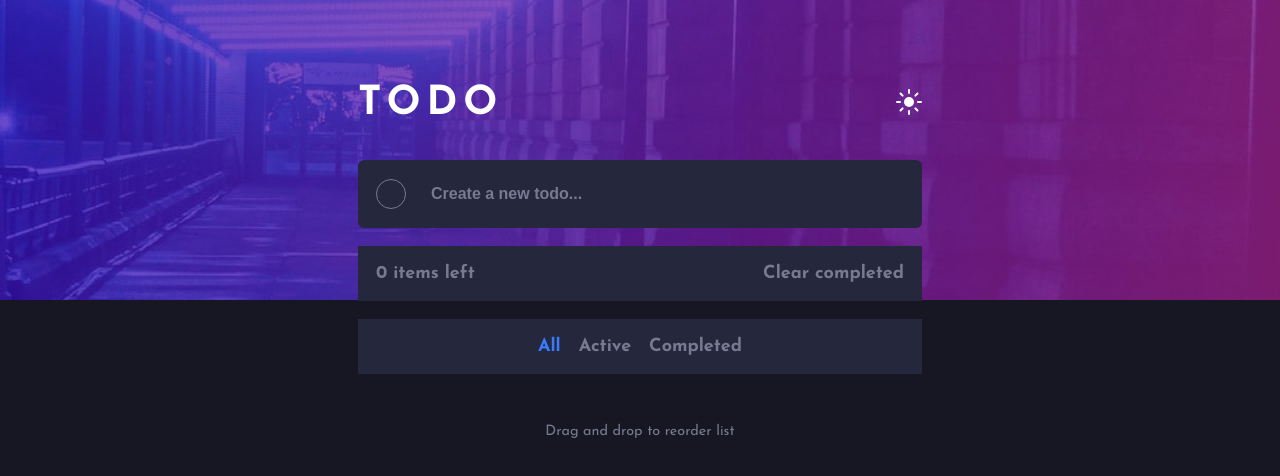
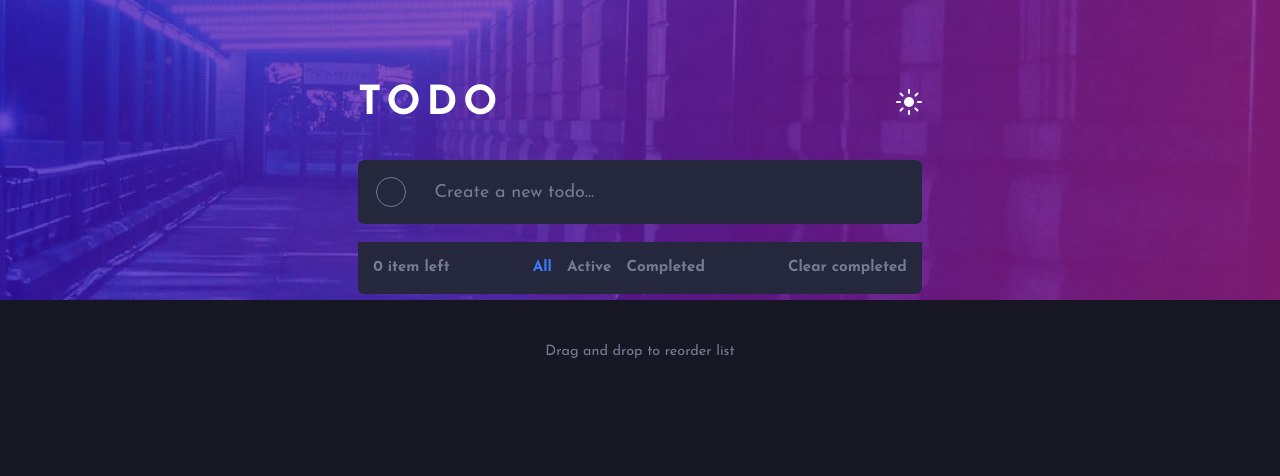
Before and after one commit to peterxavier01/todo_vortex, a React (Vite) app: page / in a window 1280 px wide. Shown: the top 476 px of the page. Built offline with nearby package versions, Linux system fonts and the light colour scheme.

Commit message:
update SingleTodo.tsx

```diff
--- a/index.html
+++ b/index.html
@@ -10,7 +10,7 @@
       href="https://fonts.googleapis.com/css2?family=Josefin+Sans:ital,wght@0,400;0,700;1,400;1,700&display=swap"
       rel="stylesheet"
     />
-    <title>Todo App</title>
+    <title>Todo Vortex</title>
   </head>
   <body>
     <div id="root"></div>
--- a/src/App.scss
+++ b/src/App.scss
@@ -8,6 +8,10 @@ main {
   top: 0;
   left: 0;
   width: 100%;
+}
+
+input {
+  font-family: "Josefin Sans", sans-serif;
 }
 
 .wrapper {
--- a/src/components/Background.tsx
+++ b/src/components/Background.tsx
@@ -4,11 +4,13 @@ import BgMobileLight from "../assets/bg-mobile-light.jpg";
 import BgMobileDark from "../assets/bg-mobile-dark.jpg";
 import "../styles/Background.scss";
 import { useThemeContext } from "../context/ThemeContext";
+import { useTodoContext } from "../context/TodoContext";
 
 const Background = () => {
   const { theme } = useThemeContext();
+  const { screenWidth } = useTodoContext();
   const isDarkMode = theme === "dark";
-  const isMobile = window.innerWidth <= 768;
+  const isMobile = screenWidth <= 768;
   let bgImg = "";
 
   if (isDarkMode && !isMobile) {
--- a/src/components/BottomNav.tsx
+++ b/src/components/BottomNav.tsx
@@ -1,6 +1,41 @@
 import { useEffect, useState } from "react";
 import "../styles/BottomNav.scss";
 import { saveTodo, useTodoContext } from "../context/TodoContext";
+
+type Props = {
+  handleClickOne: () => void;
+  handleClickTwo: () => void;
+  handleClickThree: () => void;
+  activeFilter: number;
+};
+
+const BottomNavBtn: React.FC<Props> = ({
+  handleClickOne,
+  handleClickTwo,
+  handleClickThree,
+  activeFilter,
+}) => (
+  <div className="bottom-nav-btn desktop">
+    <p
+      onClick={handleClickOne}
+      style={{ color: activeFilter === 0 ? "var(--bright-blue)" : "" }}
+    >
+      All
+    </p>
+    <p
+      onClick={handleClickTwo}
+      style={{ color: activeFilter === 1 ? "var(--bright-blue)" : "" }}
+    >
+      Active
+    </p>
+    <p
+      onClick={handleClickThree}
+      style={{ color: activeFilter === 2 ? "var(--bright-blue)" : "" }}
+    >
+      Completed
+    </p>
+  </div>
+);
 
 const BottomNav = () => {
   const [activeFilter, setActiveFilter] = useState<number>(0);
@@ -13,6 +48,7 @@ const BottomNav = () => {
     setCompletedTodos,
     setActiveTodos,
     setFilter,
+    screenWidth,
   } = useTodoContext();
   const TodoListLength = todos.length;
   const ActiveTodosLength = activeTodos.length;
@@ -59,6 +95,7 @@ const BottomNav = () => {
 
   // clear all completed todos
   const clearCompletedTodos = () => {
+    if (!completedTodos) return;
     const activeTodos = todos.filter((todo) => !todo.isDone);
     setTodos(activeTodos);
     setCompletedTodos([]);
@@ -68,38 +105,47 @@ const BottomNav = () => {
   return (
     <div className="bottom-nav">
       <div>
-        <p>{lengthToRender} items left</p>
+        <p>
+          {lengthToRender} item
+          {lengthToRender && lengthToRender > 2 ? "s" : ""} left
+        </p>
+        {screenWidth >= 768 && (
+          <BottomNavBtn
+            activeFilter={activeFilter}
+            handleClickOne={() => {
+              setFilter("all");
+              handleClick(0);
+            }}
+            handleClickTwo={() => {
+              handleClick(1);
+              getActiveTodos();
+            }}
+            handleClickThree={() => {
+              handleClick(2);
+              getCompletedTodos();
+            }}
+          />
+        )}
         <p onClick={clearCompletedTodos}>Clear completed</p>
       </div>
-      <div>
-        <p
-          onClick={() => {
+
+      {screenWidth < 768 && (
+        <BottomNavBtn
+          activeFilter={activeFilter}
+          handleClickOne={() => {
             setFilter("all");
             handleClick(0);
           }}
-          style={{ color: activeFilter === 0 ? "var(--bright-blue)" : "" }}
-        >
-          All
-        </p>
-        <p
-          onClick={() => {
+          handleClickTwo={() => {
             handleClick(1);
             getActiveTodos();
           }}
-          style={{ color: activeFilter === 1 ? "var(--bright-blue)" : "" }}
-        >
-          Active
-        </p>
-        <p
-          onClick={() => {
+          handleClickThree={() => {
             handleClick(2);
             getCompletedTodos();
           }}
-          style={{ color: activeFilter === 2 ? "var(--bright-blue)" : "" }}
-        >
-          Completed
-        </p>
-      </div>
+        />
+      )}
     </div>
   );
 };
--- a/src/components/SingleTodo.tsx
+++ b/src/components/SingleTodo.tsx
@@ -15,11 +15,35 @@ type Props = {
 const SingleTodo: React.FC<Props> = ({ todo, index }) => {
   const { deleteTodo, todos, setTodos } = useTodoContext();
   const [savedValue, setValue] = useLocalStorage("checked", todo.isDone);
+  const [edit, setEdit] = useState<string>(todo.todo);
 
-  const [edit, setEdit] = useState<string>(todo.todo);
   const [editTodo, setEditTodo] = useState<boolean>(false);
   const inputRef = useRef<HTMLInputElement>(null);
+  const [isHovered, setIsHovered] = useState<boolean>(false);
+  const { screenWidth } = useTodoContext();
 
+  const handleMouseEnter = () => {
+    if (screenWidth > 768) {
+      setIsHovered(true);
+    }
+  };
+
+  const handleMouseLeave = () => {
+    if (screenWidth > 768) {
+      setIsHovered(false);
+    }
+  };
+
+  // show the delete icon on small screens and only on hover on large screens
+  useEffect(() => {
+    if (screenWidth <= 768) {
+      setIsHovered(true);
+    } else {
+      setIsHovered(false);
+    }
+  }, [screenWidth]);
+
+  // set the focus on the input when updating the todo
   useEffect(() => {
     inputRef.current?.focus();
   }, [editTodo]);
@@ -60,6 +84,8 @@ const SingleTodo: React.FC<Props> = ({ todo, index }) => {
             ...provided.draggableProps.style,
             width: snapshot.isDragging ? "200px" : "auto",
           }}
+          onMouseEnter={handleMouseEnter}
+          onMouseLeave={handleMouseLeave}
           ref={provided.innerRef}
           {...provided.draggableProps}
           {...provided.dragHandleProps}
@@ -106,9 +132,11 @@ const SingleTodo: React.FC<Props> = ({ todo, index }) => {
             </div>
           </div>
 
-          <span onClick={() => deleteTodo(todo.id)}>
-            <img src={DeleteIcon} alt="delete-icon" />
-          </span>
+          {isHovered && (
+            <span onClick={() => deleteTodo(todo.id)}>
+              <img src={DeleteIcon} alt="delete-icon" />
+            </span>
+          )}
         </form>
       )}
     </Draggable>
--- a/src/context/TodoContext.tsx
+++ b/src/context/TodoContext.tsx
@@ -23,6 +23,17 @@ export const TodoContextProvider: React.FC<Props> = ({ children }) => {
   const [todos, setTodos] = useState<Todo[]>([]);
   const [activeTodos, setActiveTodos] = useState<Todo[]>([]);
   const [completedTodos, setCompletedTodos] = useState<Todo[]>([]);
+  const [screenWidth, setScreenWidth] = useState<number>(window.innerWidth);
+
+  useEffect(() => {
+    const handleResize = () => setScreenWidth(window.innerWidth);
+
+    window.addEventListener("resize", handleResize);
+
+    handleResize();
+
+    return () => window.removeEventListener("resize", handleResize);
+  }, [setScreenWidth]);
 
   const getTodos = useCallback(() => {
     const savedTodos = localStorage.getItem("todos");
@@ -68,6 +79,7 @@ export const TodoContextProvider: React.FC<Props> = ({ children }) => {
         setCompletedTodos,
         filter,
         setFilter,
+        screenWidth,
       }}
     >
       {children}
--- a/src/model.ts
+++ b/src/model.ts
@@ -17,6 +17,7 @@ export type TodoContextType = {
   setActiveTodos: (todos: Todo[]) => void;
   completedTodos: Todo[];
   setCompletedTodos: (todos: Todo[]) => void;
+  screenWidth: number;
 };
 
 export type ThemeContextType = {
--- a/src/styles/BottomNav.scss
+++ b/src/styles/BottomNav.scss
@@ -7,6 +7,7 @@
   gap: 1em;
   @extend %disable-user-select;
   font-weight: 700;
+  font-size: 0.95rem;
 
   %text-hover {
     color: var(--text-clr);
@@ -19,14 +20,34 @@
     gap: 1em;
     justify-content: space-between;
     background-color: var(--bg-secondary);
-    padding: 1em;
+    transition: background-color 0.3s ease-in-out;
+    border-bottom-color: var(--dark-grayish-blue);
+    border-bottom-left-radius: var(--border-radius-sm) !important;
+    border-bottom-right-radius: var(--border-radius-sm) !important;
+    padding: 1.2em 1em;
 
-    p:nth-child(2) {
+    & > p:nth-of-type(2) {
       cursor: pointer;
 
       &:hover {
         @extend %text-hover;
       }
+    }
+  }
+
+  .bottom-nav-btn {
+    p {
+      cursor: pointer;
+
+      &:hover {
+        @extend %text-hover;
+      }
+    }
+
+    @media screen and (min-width: 768px) {
+      display: flex;
+      align-items: center;
+      gap: 1em;
     }
   }
 
@@ -36,7 +57,9 @@
     justify-content: center;
     gap: 1em;
     background-color: var(--bg-secondary);
+    transition: background-color 0.3s ease-in-out;
     padding: 1em;
+    border-radius: var(--border-radius-sm) !important;
 
     p {
       cursor: pointer;
--- a/src/styles/Input.scss
+++ b/src/styles/Input.scss
@@ -13,20 +13,20 @@
   input {
     width: 100%;
     margin-left: 3em;
-    padding: 1.5em;
+    padding: 1.2em;
     border-radius: var(--border-radius-sm);
     outline: none;
     border: 1px solid transparent;
     background-color: transparent;
     color: var(--text-clr);
     transition: color 0.3s ease-in-out;
-    font-weight: 700;
-    font-size: 1rem;
+    font-weight: 400;
+    font-size: 18px;
   }
 
   ::placeholder {
     color: var(--text-input-clr);
-    font-weight: 700;
+    font-weight: 400;
   }
 
   span {
--- a/src/styles/TodoContainer.scss
+++ b/src/styles/TodoContainer.scss
@@ -1,3 +1,5 @@
+@import "./base";
+
 .todo-container {
   .single-todo:first-of-type {
     border-bottom-left-radius: 0;
@@ -7,7 +9,8 @@
   .single-todo:last-of-type {
     border-top-left-radius: 0;
     border-top-right-radius: 0;
-    border-bottom: 0;
+    border-bottom-left-radius: 0;
+    border-bottom-right-radius: 0;
   }
 
   .single-todo {
@@ -23,5 +26,6 @@
     color: var(--dark-grayish-blue);
     font-size: 0.9rem;
     margin-top: 3.5em;
+    @extend %disable-user-select;
   }
 }
```
Also changed, not shown: 1 other file (tests, documents, lock files or other folders).
